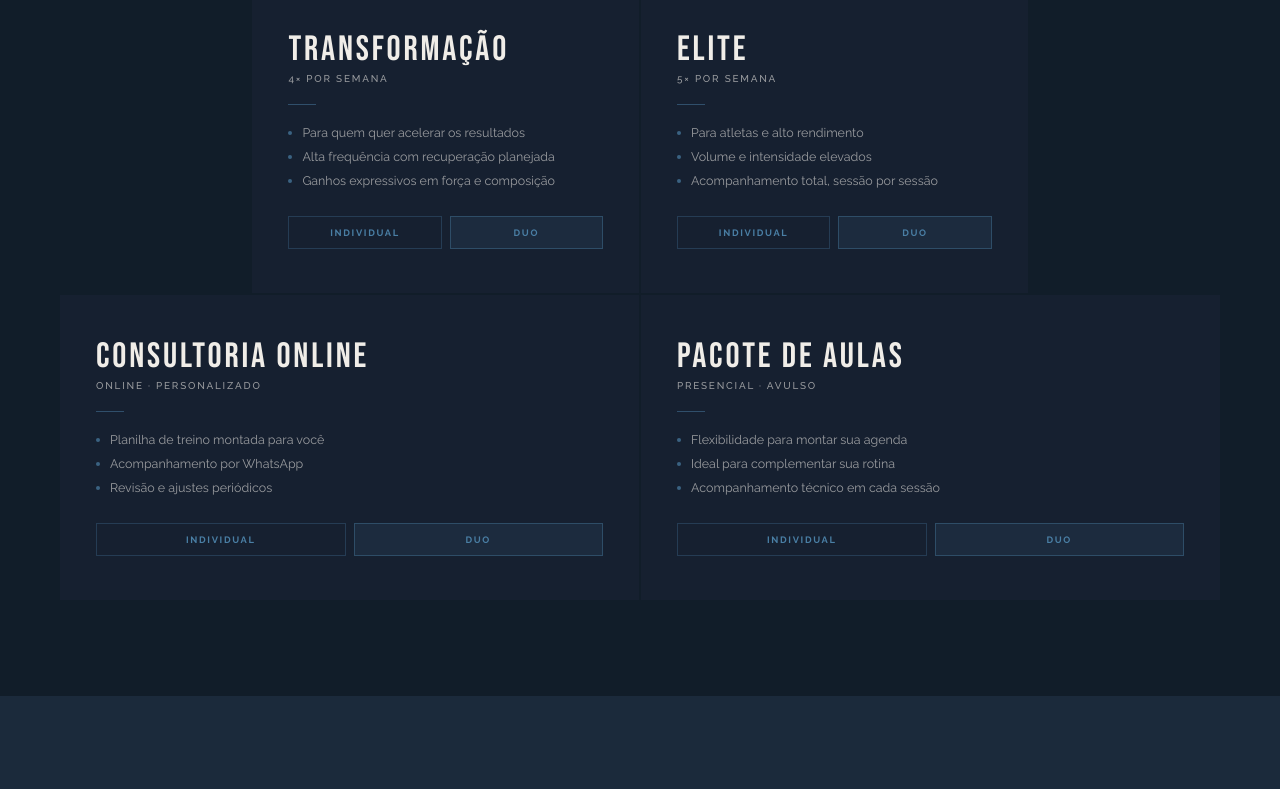
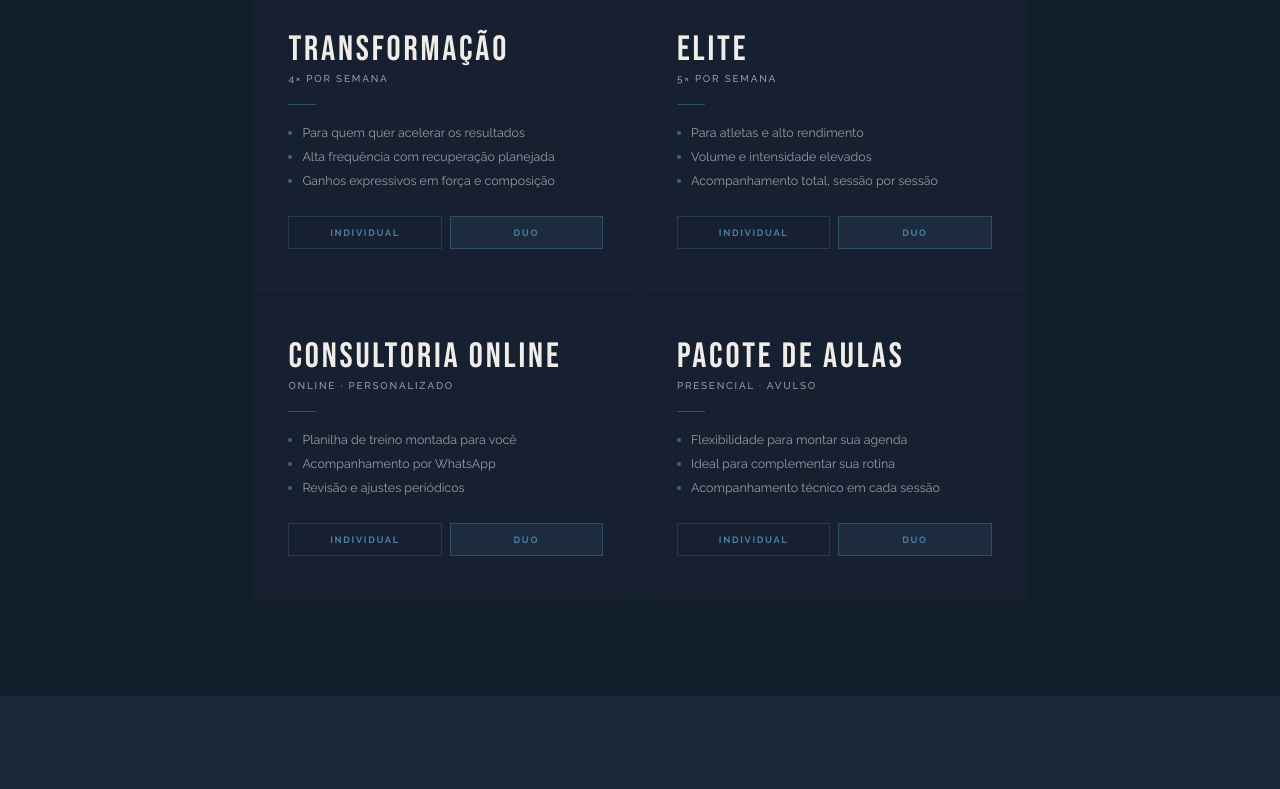
Before and after one commit to giacomoponte94/giacomoponte.com.br, a plain HTML site: page index.html in a window 1280 px wide. Shown: the part 2439-3228 px from the top of the page. Drawn offline with Linux system fonts and the light colour scheme.

Commit message:
Standardize plan card sizes

```diff
--- a/index.html
+++ b/index.html
@@ -89,8 +89,8 @@
   .plans-header p { font-size: 1.05rem; font-style: italic; color: var(--off-white-dim); margin-top: 12px; font-weight: 300; }
   .plans-grid { display: grid; grid-template-columns: repeat(3, 1fr); gap: 2px; margin-bottom: 2px; }
   .plans-row2 { display: grid; grid-template-columns: repeat(2, 1fr); gap: 2px; max-width: calc(66.66% + 2px); margin: 0 auto; }
-  .plans-row3 { display: grid; grid-template-columns: repeat(2, 1fr); gap: 2px; margin-top: 2px; }
-  .plan-card { background: var(--card); padding: 44px 36px; position: relative; overflow: hidden; transition: transform 0.3s, background 0.3s; }
+  .plans-row3 { display: grid; grid-template-columns: repeat(2, 1fr); gap: 2px; max-width: calc(66.66% + 2px); margin: 2px auto 0; }
+  .plan-card { background: var(--card); padding: 44px 36px; position: relative; overflow: hidden; transition: transform 0.3s, background 0.3s; display: flex; flex-direction: column; }
   .plan-card:hover { background: #1c2f42; transform: translateY(-4px); }
   .plan-card.featured { background: linear-gradient(140deg, #1e3349, #162638); border: 1px solid rgba(74,127,165,0.35); }
   .plan-card.featured:hover { transform: translateY(-5px); }
@@ -157,7 +157,7 @@
     .about-inner, .contact-inner { grid-template-columns: 1fr; gap: 50px; }
     .plans-grid { grid-template-columns: 1fr; }
     .plans-row2 { grid-template-columns: 1fr; max-width: 100%; }
-    .plans-row3 { grid-template-columns: 1fr; }
+    .plans-row3 { grid-template-columns: 1fr; max-width: 100%; }
     .hero { padding: 120px 26px 80px; }
     .hero-cta { flex-direction: column; align-items: center; }
     footer { flex-direction: column; gap: 20px; text-align: center; }
@@ -243,7 +243,8 @@
   .plan-cta-group {
     display: flex;
     gap: 8px;
-    margin-top: 28px;
+    margin-top: auto;
+    padding-top: 28px;
   }
   .plan-cta-group .plan-cta {
     flex: 1;
```
